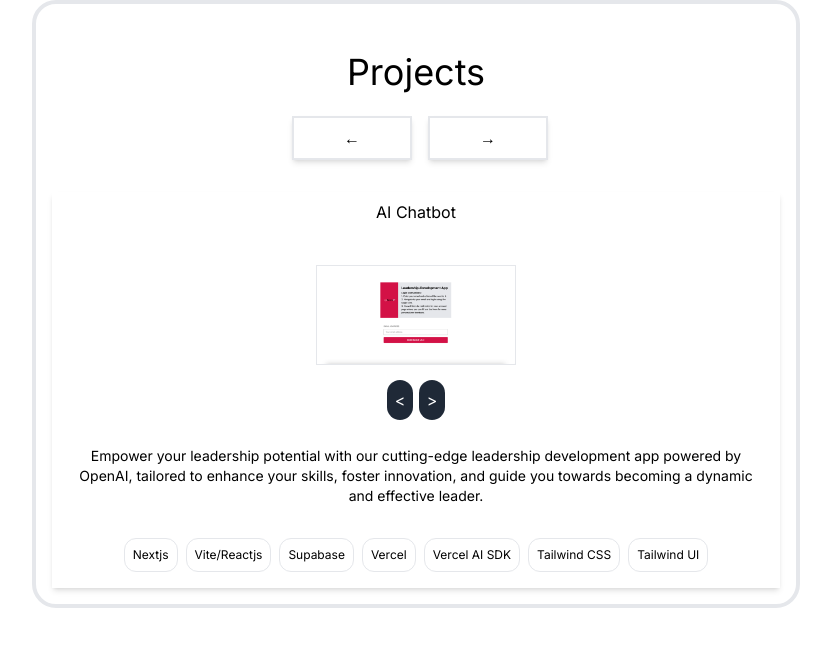
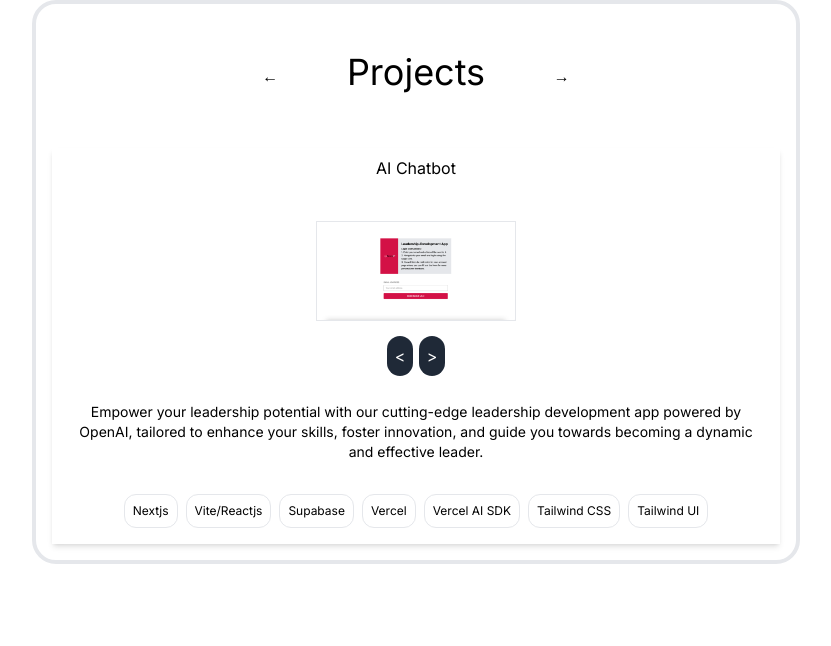
Before and after one commit to mzsellem/marleysz, a Next.js app: page /projects in a window 1280 px wide. Shown: the top 646 px of the page, without its empty margins (224-1055 px from the left). Built offline with nearby package versions, Linux system fonts and the light colour scheme.

Commit message:
project arrows

```diff
--- a/app/projects/page.jsx
+++ b/app/projects/page.jsx
@@ -87,17 +87,17 @@ export default function Projects() {
          <div className="border-4 rounded-3xl mx-auto max-w-screen-md">
             <div className="flex flex-col justify-center text-center">
                <div className="space-x-2 flex justify-center mt-4 p-4 flex-col">
-                  <div className="text-4xl mb-6 mt-4">Projects</div>
                   <div className="space-x-4 flex justify-center">
                      <button
                         onClick={goToPreviousProject}
-                        className="border-2 p-2 bg-white shadow-md w-1/5 md:w-1/6"
+                        className="p-2 w-1/5 md:w-1/6 font-bold transform transition-transform hover:scale-150"
                      >
                         &larr;
                      </button>
+                     <div className="text-4xl mb-6 mt-4">Projects</div>
                      <button
                         onClick={goToNextProject}
-                        className="border-2 p-2 bg-white shadow-md w-1/5 md:w-1/6"
+                        className="p-2 w-1/5 md:w-1/6 font-bold transform transition-transform hover:scale-150"
                      >
                         &rarr;
                      </button>
```
